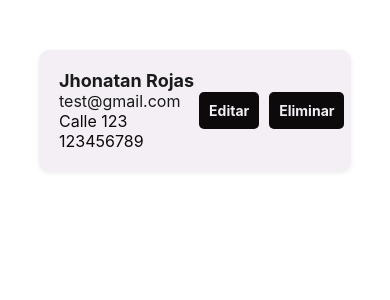
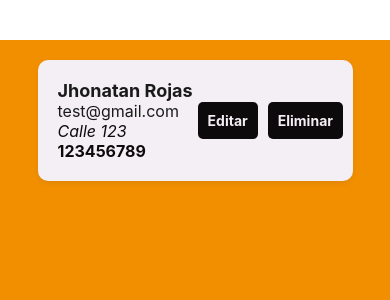
Before and after one commit to Jhonatanisai8/crud-empleados, a React Native app in the folder app-registro-empleados/: screen / in a window 390 px wide. Shown: the top 300 px of the page. Built offline with nearby package versions, Linux system fonts and the light colour scheme.

Commit message:
feat: add CrudCard component and integrate it into main app view

```diff
--- a/app-registro-empleados/App.js
+++ b/app-registro-empleados/App.js
@@ -19,8 +19,10 @@ export default function App() {
 
 const styles = StyleSheet.create({
   container: {
-    backgroundColor: "#fff",
+    flex: 1,
+    padding: 20,
+    marginTop: 40,
     alignItems: "center",
-    paddingTop: 50,
+    backgroundColor: "#F18F01",
   },
 });
--- a/app-registro-empleados/components/CrudCard.jsx
+++ b/app-registro-empleados/components/CrudCard.jsx
@@ -37,7 +37,7 @@ const styles = StyleSheet.create({
     shadowRadius: 4,
     elevation: 5,
     backgroundColor: "#F3EFF5",
-    width: "80%",
+    width: "90%",
   },
   nombre: {
     fontSize: 18,
@@ -51,10 +51,12 @@ const styles = StyleSheet.create({
   direccion: {
     fontSize: 16,
     color: "#0D0A0B",
+    fontStyle: "italic",
   },
   telefono: {
     fontSize: 16,
     color: "#0D0A0B",
+    fontWeight: "bold",
   },
   buttonContainer: {
     flexDirection: "row",
```
